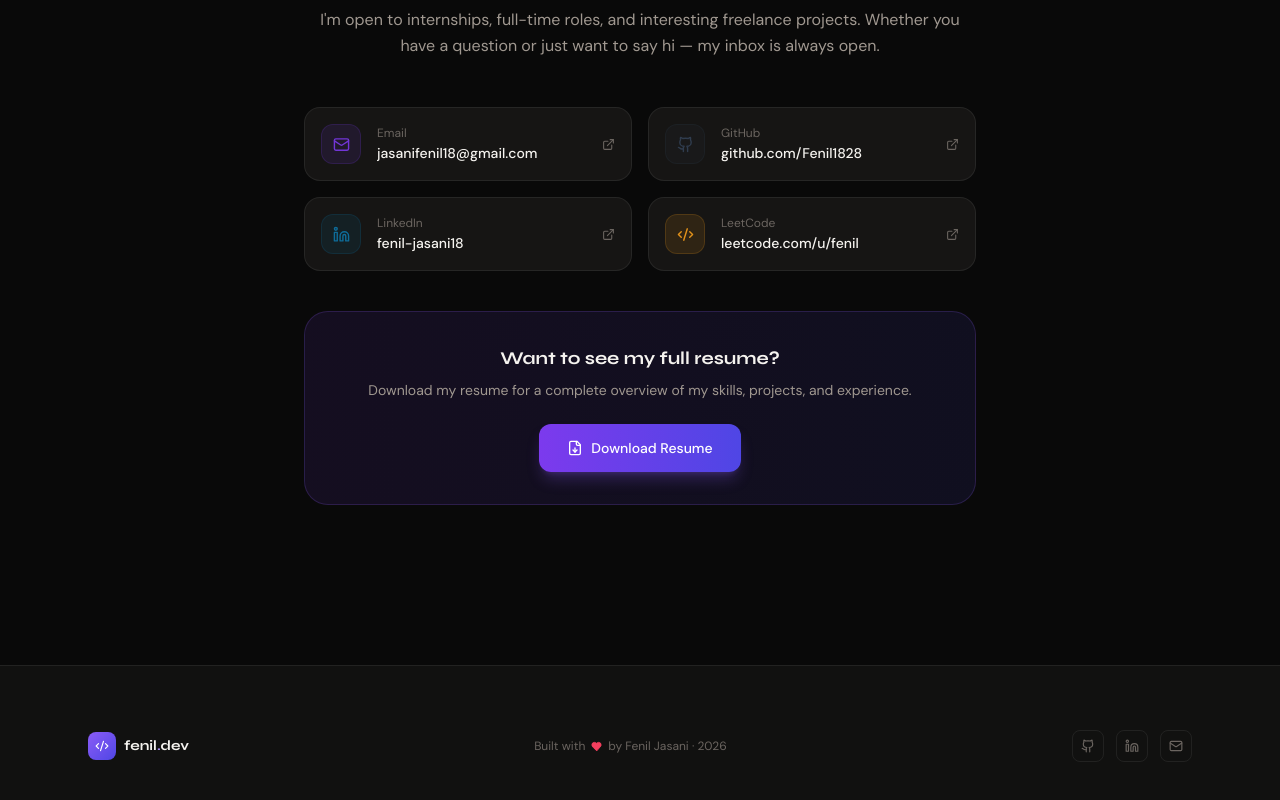
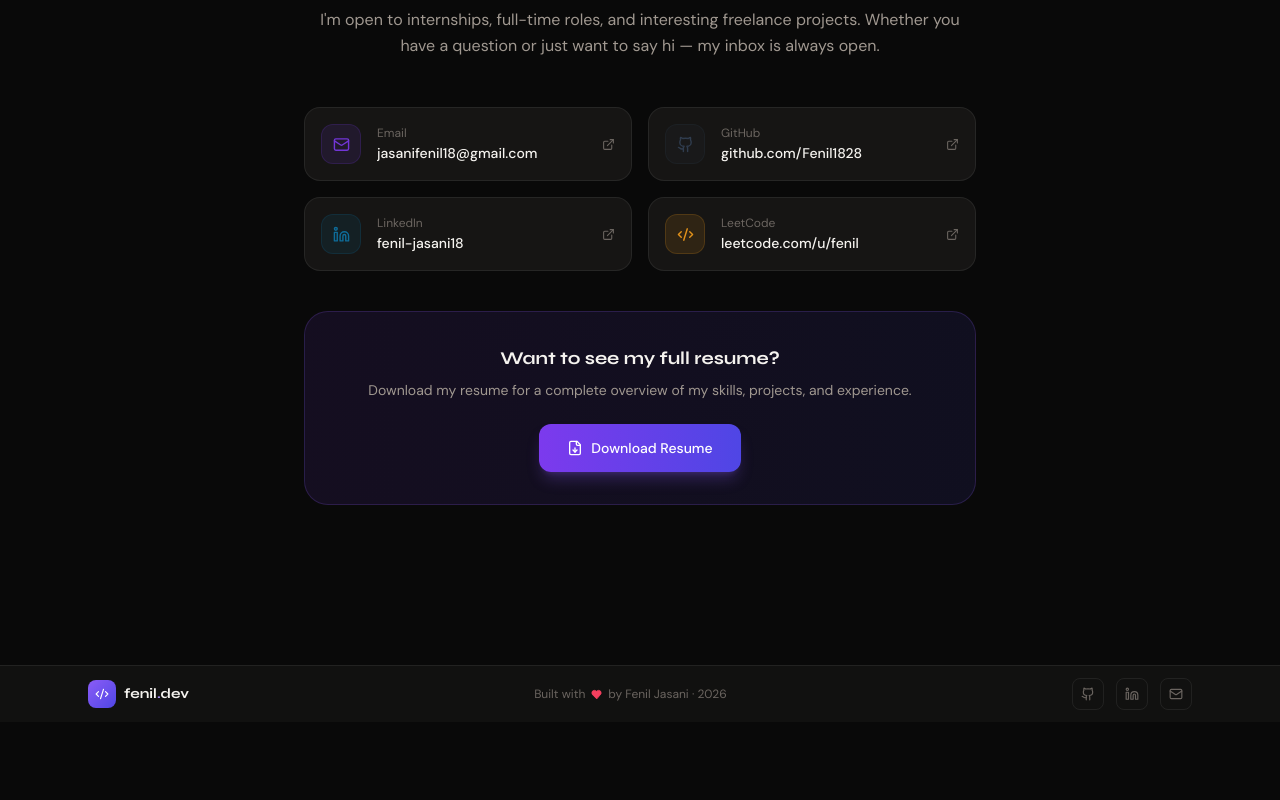
Before and after one commit to Fenil1828/Portfolio, a Next.js app: page / in a window 1280 px wide. Shown: the part 5803-6603 px from the top of the page. After the commit the page ends 6525 px from the top, so only its background shows below. Built offline with nearby package versions, Linux system fonts and the light colour scheme.

Commit message:
Set footer padding to py-3

```diff
--- a/components/Footer.tsx
+++ b/components/Footer.tsx
@@ -6,7 +6,7 @@ import { personalInfo } from "@/lib/data";
 
 export default function Footer() {
   return (
-    <footer className="border-t border-subtle bg-main-2 mt-12 py-16">
+    <footer className="border-t border-subtle bg-main-2 mt-12 py-3">
       <div className="container-custom px-8 sm:px-12">
         <div className="flex flex-col sm:flex-row items-center justify-between gap-8">
           {/* Brand */}
```
